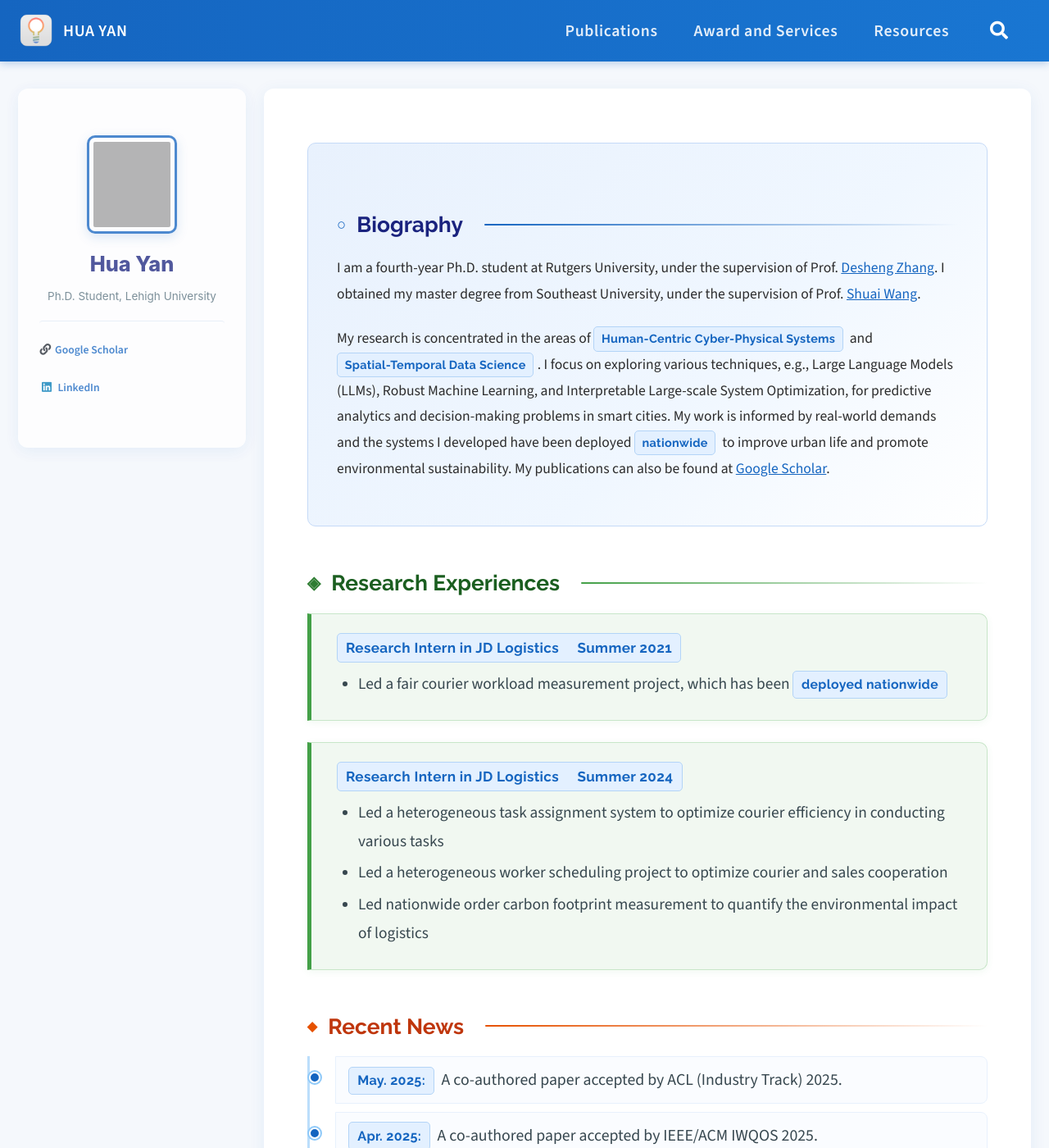
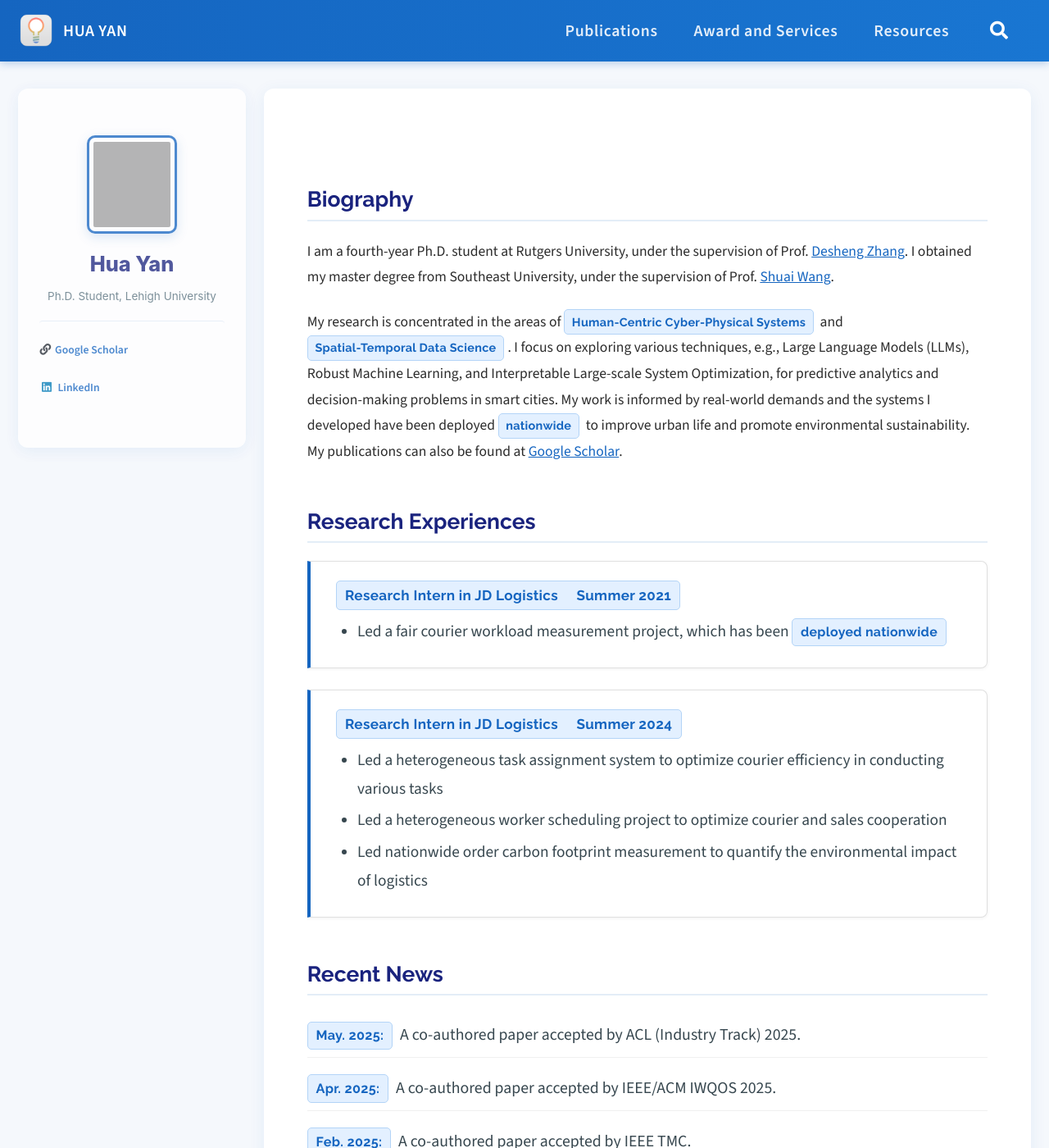
Before and after one commit to huy222-lu/website, a Jekyll site: the page built from index.md, in a window 1280 px wide and 1400 px high. Shown: the whole window at 82% size. Built offline with Jekyll 4.4.1, drawn with Linux system fonts in a browser that asks for light colours; cached includes are drawn as plain includes; a script that is not in the unit is left out; comment, search, counter and statistics services are not loaded; grey boxes are pictures that could not be loaded.

Commit message:
improve style

```diff
--- a/assets/css/main.scss
+++ b/assets/css/main.scss
@@ -183,7 +183,7 @@ h1, h2, h3, h4, h5, h6,
     &:hover { color: #0d47a1; text-decoration: underline; }
   }
 
-  /* Remove default h3 styling, add our own */
+  /* Section headers */
   h3 {
     font-family: 'Raleway', sans-serif;
     font-weight: 700;
@@ -191,21 +191,11 @@ h1, h2, h3, h4, h5, h6,
     color: #1a237e;
     margin-top: 2em;
     margin-bottom: 0.8em;
-    display: flex;
-    align-items: center;
-    gap: 0.5em;
+    padding-bottom: 0.35em;
+    border-bottom: 2px solid #e3edf7;
 
-    /* remove inline span color */
+    /* remove inline span colors from old markdown */
     span { color: inherit !important; font-weight: inherit !important; }
-
-    &::after {
-      content: '';
-      flex: 1;
-      height: 2px;
-      background: linear-gradient(90deg, #1565c0 0%, transparent 100%);
-      border-radius: 2px;
-      margin-left: 0.5em;
-    }
   }
 }
 
@@ -214,17 +204,10 @@ h1, h2, h3, h4, h5, h6,
    ============================================================ */
 
 .section-bio {
-  background: linear-gradient(135deg, #e8f1fd 0%, #f0f7ff 60%, #ffffff 100%);
-  border: 1px solid #c5daf7;
-  border-radius: 10px;
-  padding: 1.4em 1.6em;
+  background: none;
+  border: none;
+  padding: 0;
   margin-bottom: 1.8em;
-
-  h3::before {
-    content: "○";
-    color: #1565c0;
-    font-size: 0.7em;
-  }
 }
 
 /* ============================================================
@@ -232,34 +215,21 @@ h1, h2, h3, h4, h5, h6,
    ============================================================ */
 
 .section-experience {
-  h3::before {
-    content: "◈";
-    color: #2e7d32;
-    font-size: 0.8em;
-  }
-
-  h3 {
-    color: #1b5e20;
-    &::after {
-      background: linear-gradient(90deg, #43a047 0%, transparent 100%);
-    }
-  }
-
   blockquote {
-    background: #f1f8f1;
-    border: 1px solid #c8e6c9;
-    border-left: 5px solid #43a047;
-    border-radius: 0 10px 10px 0;
+    background: #ffffff;
+    border: 1px solid #e0e0e0;
+    border-left: 4px solid #1565c0;
+    border-radius: 0 8px 8px 0;
     padding: 1em 1.4em;
     margin: 0.8em 0 1.2em 0;
     font-style: normal;
-    box-shadow: 0 2px 8px rgba(67, 160, 71, 0.08);
+    box-shadow: 0 1px 4px rgba(0, 0, 0, 0.06);
 
     p {
       margin: 0 0 0.4em 0;
       font-weight: 700;
       font-size: 0.95em;
-      color: #1b5e20;
+      color: #1a237e;
     }
 
     ul {
@@ -277,59 +247,22 @@ h1, h2, h3, h4, h5, h6,
 }
 
 /* ============================================================
-   Recent News — timeline
+   Recent News — clean list, no timeline
    ============================================================ */
 
 .section-news {
-  h3::before {
-    content: "◆";
-    color: #e65100;
-    font-size: 0.6em;
-  }
-
-  h3 {
-    color: #bf360c;
-    &::after {
-      background: linear-gradient(90deg, #e65100 0%, transparent 100%);
-    }
-  }
-
   ul {
     list-style: none;
     padding: 0;
     margin: 0;
-    border-left: 3px solid #bbdefb;
-    padding-left: 1.4em;
 
     li {
-      position: relative;
-      padding: 0.5em 0.8em;
-      margin-bottom: 0.5em;
+      padding: 0.45em 0;
       font-size: 0.9em;
       color: #37474f;
-      background: #fafcff;
-      border-radius: 0 8px 8px 0;
-      border: 1px solid #e8f1fd;
-      transition: all 0.2s ease;
+      border-bottom: 1px solid #f0f0f0;
 
-      &::before {
-        content: '';
-        position: absolute;
-        left: -1.65em;
-        top: 0.9em;
-        width: 10px;
-        height: 10px;
-        background: #1565c0;
-        border: 2px solid #fff;
-        border-radius: 50%;
-        box-shadow: 0 0 0 2px #90caf9;
-      }
-
-      &:hover {
-        background: #e8f1fd;
-        border-color: #bbdefb;
-        transform: translateX(3px);
-      }
+      &:last-child { border-bottom: none; }
 
       strong { color: #1565c0; }
     }
```
